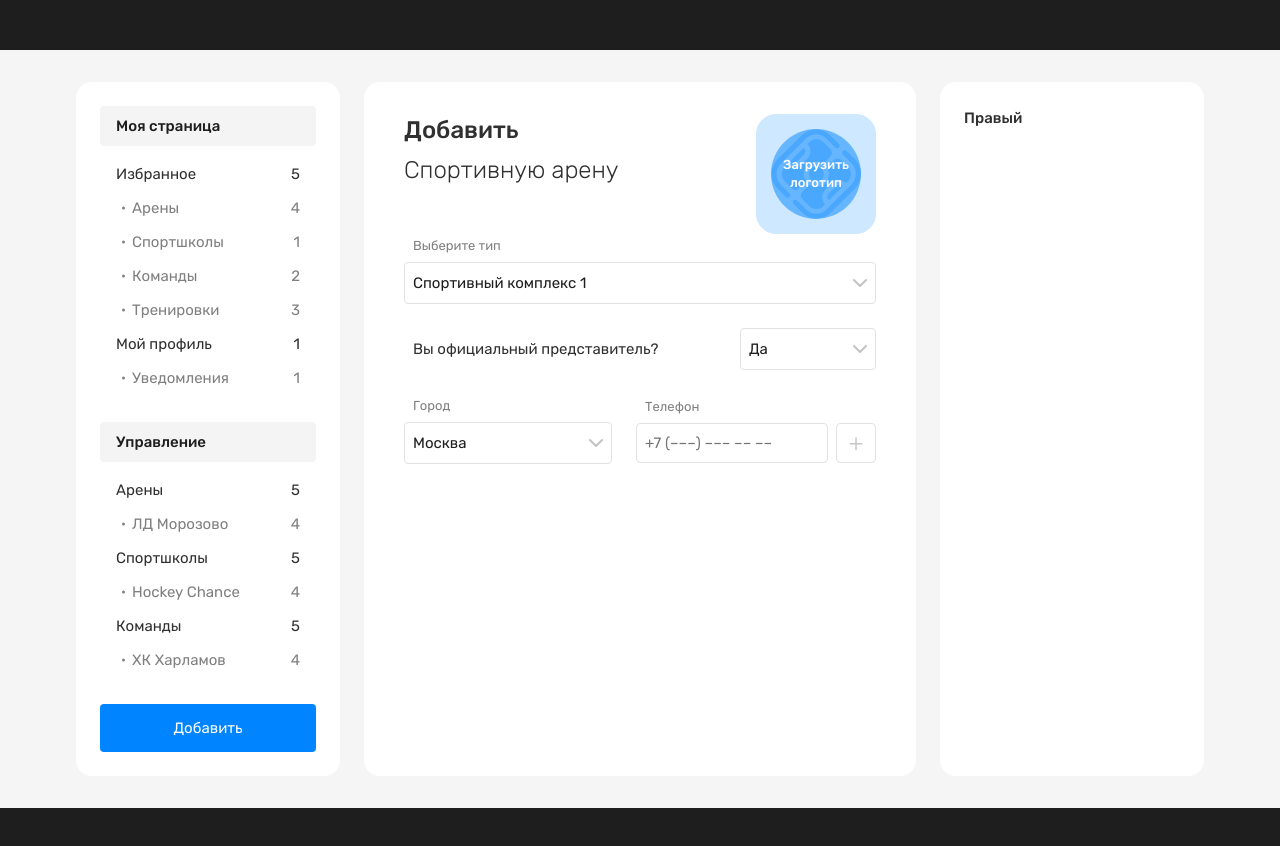
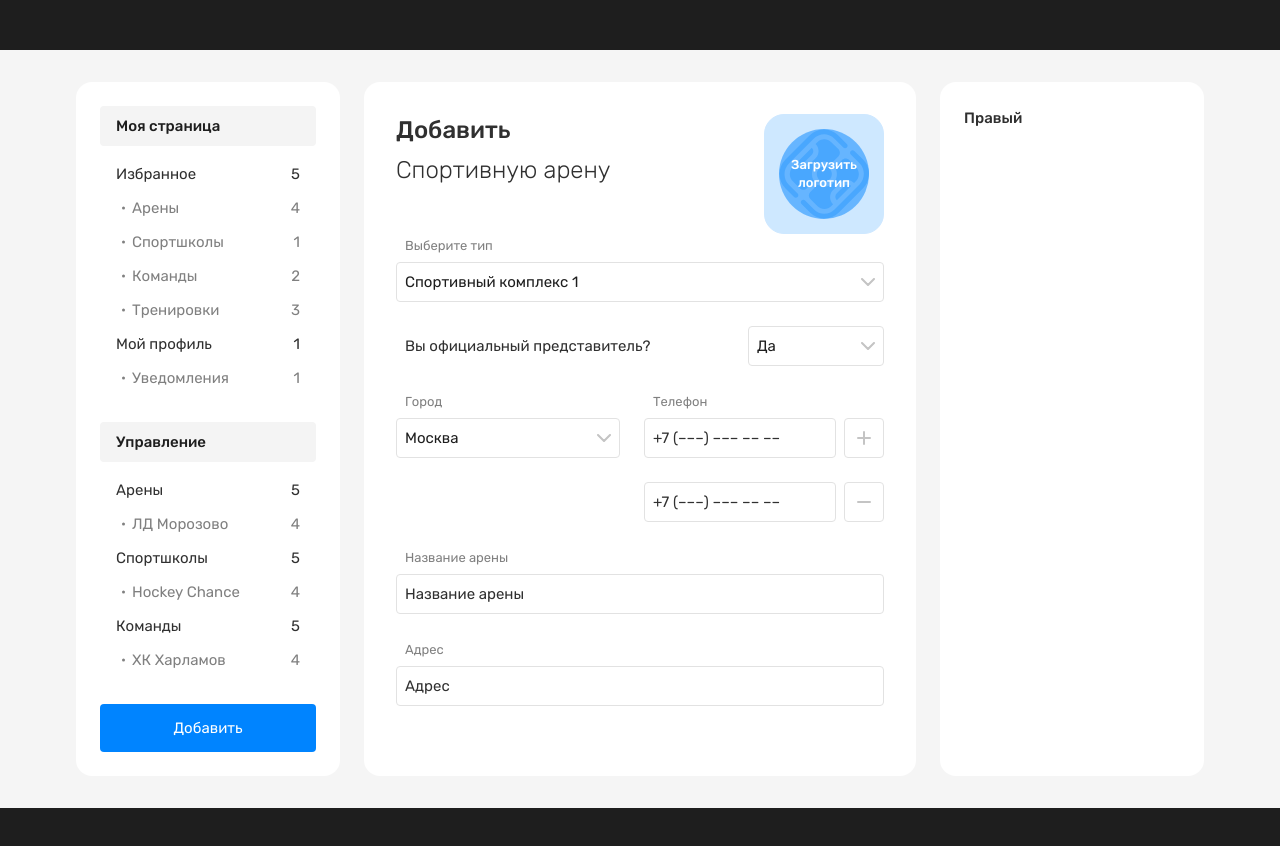
Before and after one commit to KotovMikhail/sportvgorode, a website: page src/form.html in a window 1280 px wide. Drawn offline with nearby package versions, Linux system fonts and the light colour scheme; files that its build step writes are made by us from their sources; files whose address does not match are found by name.

Commit message:
New commit

```diff
--- a/src/form.html
+++ b/src/form.html
@@ -122,7 +122,7 @@
 
                             </li>
 
-                            <li class="form__item form__item-group">
+                            <li class="form__item form__item-group form__item-group_city">
                                 <div class="form__item-col form__item-col_left">
                                     <div class="add-city-item">
                                         <p class="add-heading add-city-item__heading">Город</p>
@@ -139,14 +139,31 @@
 
                                 <div class="form__item-col form__item-col_right">
                                     <p class="add-heading add-city-item__heading">Телефон</p>
-                                    <div class="form__input-phone-box">
+                                    <div class="form__input-phone-box form__input-phone-box_plus">
                                         <input class="form__input form__input_phone" type="text" name="phone" placeholder="+7 (–––) ––– –– ––" required />
-                                        <button class="form__input-add-btn form__input-add-btn_plus" type="button">+</button>
+                                        <button class="form__input-add-btn form__input-add-btn_plus" type="button"></button>
+                                    </div>
+
+                                    <div class="form__input-phone-box form__input-phone-box_minus">
+                                        <input class="form__input form__input_phone" type="text" name="phone" placeholder="+7 (–––) ––– –– ––" required />
+                                        <button class="form__input-add-btn" type="button"></button>
                                     </div>
                                     <div class="error-text">Укажите телефон</div>
                                 </div>
+                            </li>
 
+                            <li class="form__item add-arena-name-item">
+                                <p class="add-heading add-arena-name-item__heading">Название арены</p>
+                                <input class="form__input form__input_arena-name" type="text" name="arenaName" placeholder="Название арены" required />
+                                <div class="error-text">Арена с таким названием уже есть на сайте</div>
                             </li>
+
+                            <li class="form__item add-arena-address-item">
+                                <p class="add-heading add-arena-address-item__heading">Адрес</p>
+                                <input class="form__input form__input_arena-address" type="text" name="arenaAddress" placeholder="Адрес" required />
+                                <div class="error-text">Такого адреса нет на карте вашего города</div>
+                            </li>
+
                         </ul>
 
 
--- a/src/js/files/script.js
+++ b/src/js/files/script.js
@@ -12,6 +12,8 @@ import "Selectric";
 $(function () {
     $('#selectComplex').selectric({
         arrowButtonMarkup: '<svg class="arrow" width="14" height="8" viewBox="0 0 14 8" fill="none" xmlns="http://www.w3.org/2000/svg"><path d="M1 1L7 7L13 1" stroke="#C4C4C4" stroke-width="2" stroke-linecap="round" stroke-linejoin="round"/></svg>',
+        disableOnMobile: false,
+        nativeOnMobile: false
 
     });
 });
@@ -20,6 +22,9 @@ $(function () {
 $(function () {
     $('#selectOfficial').selectric({
         arrowButtonMarkup: '<svg class="arrow" width="14" height="8" viewBox="0 0 14 8" fill="none" xmlns="http://www.w3.org/2000/svg"><path d="M1 1L7 7L13 1" stroke="#C4C4C4" stroke-width="2" stroke-linecap="round" stroke-linejoin="round"/></svg>',
+        disableOnMobile: false,
+        nativeOnMobile: false
+
     });
 });
 
@@ -27,10 +32,13 @@ $(function () {
 $(function () {
     $('#selectCity').selectric({
         arrowButtonMarkup: '<svg class="arrow" width="14" height="8" viewBox="0 0 14 8" fill="none" xmlns="http://www.w3.org/2000/svg"><path d="M1 1L7 7L13 1" stroke="#C4C4C4" stroke-width="2" stroke-linecap="round" stroke-linejoin="round"/></svg>',
+        disableOnMobile: false,
+        nativeOnMobile: false
+
     });
 });
 
 // Маска для телефона
-$((function($){
+$((function ($) {
     $('.form__input_phone').mask('+7 (000) 000 00 00');
- }));
+}));
--- a/src/scss/base/mixins.scss
+++ b/src/scss/base/mixins.scss
@@ -1,6 +1,10 @@
 
 
-
+@mixin laptop {
+	@media (max-width: $laptop) {
+		@content;
+	}
+}
 
 @mixin tablet {
 	@media (max-width: $tablet) {
--- a/src/scss/common.scss
+++ b/src/scss/common.scss
@@ -53,12 +53,14 @@ h4,
     column-gap: rem(24);
 
     .left {
-        flex: 0 1 rem(264);
+        flex: 0 0 auto;
+        width: 100%;
+        max-width: rem(264);
     }
 
     .content {
         flex: 0 1 rem(552);
-        padding: rem(32) rem(40);
+        padding: rem(32);
         background-color: $whiteColor;
         border-radius: $borderRadius;
     }
@@ -70,13 +72,14 @@ h4,
         border-radius: $borderRadius;
     }
 
-    @include tablet {
+    @include laptop {
         .left {
-            flex: 0 1 rem(216);
+            flex: 0 0 auto;
         }
 
         .content {
             flex: 1 1 auto;
+            padding: rem(32);
         }
 
         .right {
@@ -140,6 +143,7 @@ h4,
     }
 
     &__item-counter {
+        margin-left: rem(4);
         font-size: rem(15);
         line-height: rem(24);
         font-weight: 400;
@@ -429,7 +433,7 @@ h4,
 
     &__item-group {
         display: flex;
-        align-items: center;
+        align-items: flex-start;
         justify-content: space-between;
     }
 
@@ -437,7 +441,7 @@ h4,
         width: 100%;
 
         &_left {
-
+            max-width: rem(232);
         }
 
         &_right {
@@ -448,7 +452,64 @@ h4,
     &__input-phone-box {
         display: flex;
         align-items: center;
-        justify-content: space-between;
+        justify-content: flex-end;
+
+        .form__input-add-btn {
+            position: relative;
+            min-width: rem(40);
+            min-height: rem(40);
+            padding: rem(7) rem(8);
+            font-size: rem(24);
+            line-height: rem(1);
+            font-weight: 300;
+            color: $primaryLightest;
+            background-color: $whiteColor;
+            border: 1px solid $primaryLightest2;
+            border-radius: rem(4);
+            transition: border-color 0.2s;
+            margin-left: rem(8);
+            flex-grow: 0;
+
+            &::after,
+            &::before {
+                content: "";
+                position: absolute;
+                top: 50%;
+                left: 50%;
+                transform: translate(-50%, -50%);
+                background-color: $primaryLightest;
+                border-radius: rem(2);
+            }
+        }
+
+        &_plus {
+            .form__input-add-btn {
+                &::after {
+                    width: rem(2);
+                    height: rem(14);
+                }
+
+                &::before {
+                    width: rem(14);
+                    height: rem(2);
+                }
+            }
+        }
+
+        &_minus {
+            margin-top: rem(24);
+
+            .form__input-add-btn {
+                &::before {
+                    width: rem(14);
+                    height: rem(2);
+                }
+            }
+        }
+
+        .form__input {
+            flex-grow: 1;
+        }
     }
 
     &__input {
@@ -460,25 +521,32 @@ h4,
         background-color: $whiteColor;
         border: 1px solid $primaryLightest2;
         border-radius: rem(4);
-        transition: border-color .2s;
+        transition: border-color 0.2s;
         outline: 0;
+
+        &::placeholder {
+            color: $primary;
+            font-size: rem(15);
+            line-height: rem(24);
+            font-weight: 400;
+        }
     }
 
+    @include laptop {
+        .form__item-group_city {
+            flex-direction: column;
+            justify-content: flex-start;
+            align-items: flex-start;
 
-    &__input-add-btn {
-        min-width: rem(40);
-        min-height: rem(40);
-        padding: rem(7) rem(8);
-        font-size: rem(24);
-        line-height: rem(1);
-        font-weight: 300;
-        color: $primaryLightest;
-        background-color: $whiteColor;
-        border: 1px solid $primaryLightest2;
-        border-radius: rem(4);
-        transition: border-color .2s;
-        margin-left: rem(8);
-        flex-grow: 0;
+            .form__item-col_left {
+                margin-bottom: rem(16);
+                max-width: unset;
+            }
+
+            .form__item-col_right {
+                margin-left: 0;
+            }
+        }
     }
 }
 
@@ -527,9 +595,19 @@ h4,
 }
 
 .add-city-item {
-
 }
 
+.add-arena-name-item {
+    .form__input {
+        width: 100%;
+    }
+}
+
+.add-arena-address-item {
+    .form__input {
+        width: 100%;
+    }
+}
 
 .error-text {
     display: none;
--- a/src/scss/libs/jquery-custom-select/jquery-custom-select.scss
+++ b/src/scss/libs/jquery-custom-select/jquery-custom-select.scss
@@ -12,7 +12,7 @@
   width: 100%;
   max-width: 100%;
   margin: 0;
-  padding: rem(8);
+  padding: rem(7) rem(8);
   display: block;
   appearance: none;
   border-radius: rem(4);
@@ -82,6 +82,8 @@
     display: block;
   }
 }
+
+
 
 .selectric-disabled {
   cursor: default;
@@ -158,7 +160,7 @@
   top: calc(100% + rem(8));
   left: 0;
   background: $whiteColor;
-  z-index: -1;
+  z-index: 0;
   border-radius: rem(4);
   filter: drop-shadow(0px 4px 8px rgba(142, 141, 208, 0.16));
 
--- a/src/scss/variables.scss
+++ b/src/scss/variables.scss
@@ -93,6 +93,7 @@ $containerWidth: $maxWidthContainer + $containerPadding;
 
 // Брейк-поинты
 $pc: em($containerWidth); // ПК, ноутбуки, некоторые планшеты в горизонтальном положении
+$laptop: em(1023.98);
 $tablet: em(991.98); // Планшеты, некоторые телефоны в горизонтальном положении
 $mobile: em(767.98); // Телефоны L
 $mobileSmall: em(479.98); // Телефоны S
```
Also changed, not shown: dist/css/style.css, dist/css/style.min.css, dist/form.html, dist/home.html, dist/img/icons/minus.svg (added), dist/img/icons/plus.svg (added), dist/js/app.js, dist/js/app.min.js, src/img/icons/minus.svg (added), src/img/icons/plus.svg (added).
